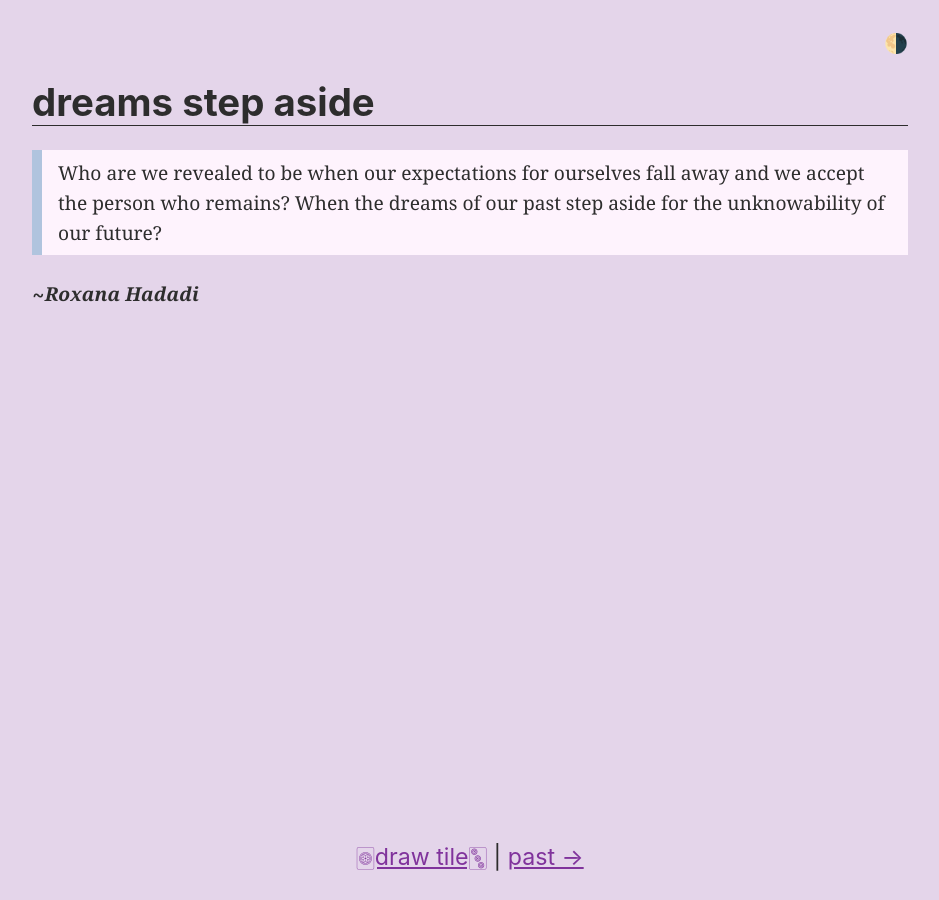
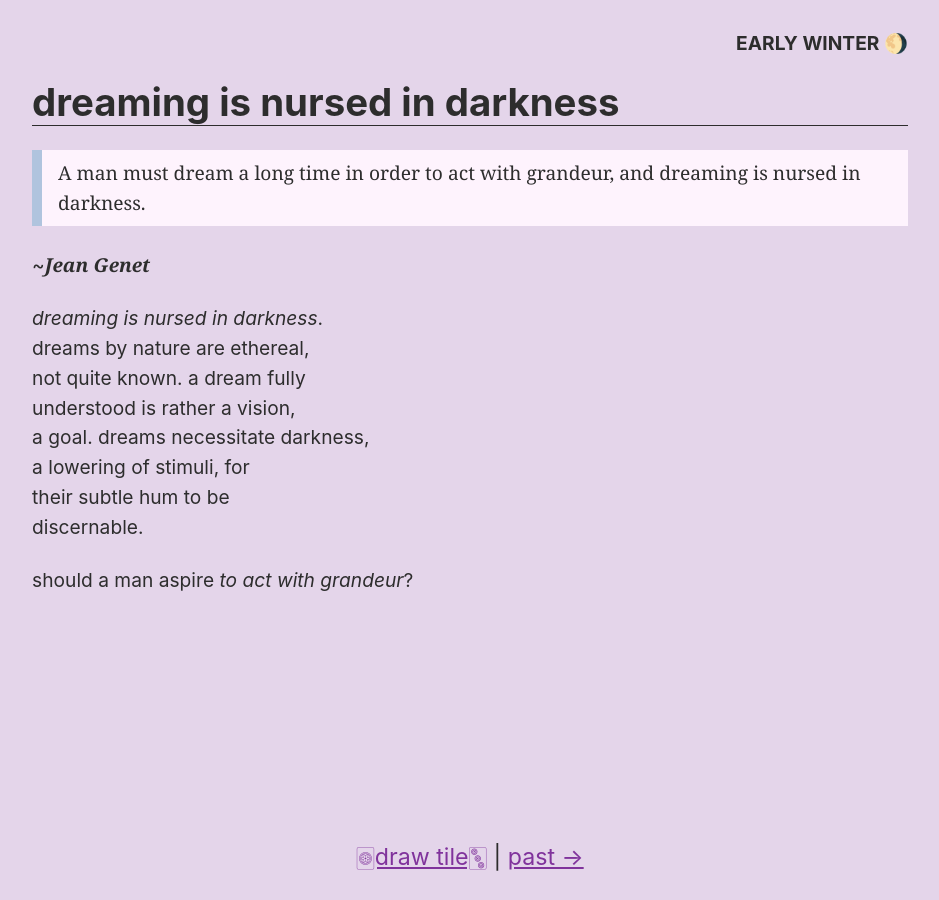
Before and after one commit to dglauber1/dglauber1.github.io, a Jekyll site: the page built from index.md, in a window 1280 px wide. Shown: the whole page, without its empty margins (170-1109 px from the left). Built offline with Jekyll 4.4.1, drawn with Linux system fonts in a browser that asks for light colours.

Commit message:
dreaming darkness

```diff
--- a/index.md
+++ b/index.md
@@ -1,13 +1,20 @@
 ---
-prev-musing: identity-a-trap
-title: dreams step aside
-time: 🌗
+prev-musing: dreams-step-aside
+title: dreaming is nursed in darkness
+time: early Winter 🌖
 collection: musings
 ---
-> Who are we revealed to be when our
-expectations for ourselves fall away and
-we accept the person who remains? When
-the dreams of our past step aside for the
-unknowability of our future?
+> A man must dream a long time in order to act with grandeur, and dreaming is nursed in darkness.
 
-~<cite>Roxana Hadadi</cite>
+~<cite>Jean Genet</cite>
+
+*dreaming is nursed in darkness*.
+dreams by nature are ethereal,
+not quite known. a dream fully
+understood is rather a vision,
+a goal. dreams necessitate darkness,
+a lowering of stimuli, for
+their subtle hum to be
+discernable.
+
+should a man aspire *to act with grandeur*?
```
Also changed, not shown: _musings/dreams-step-aside.md (added, +13 -0 lines).
